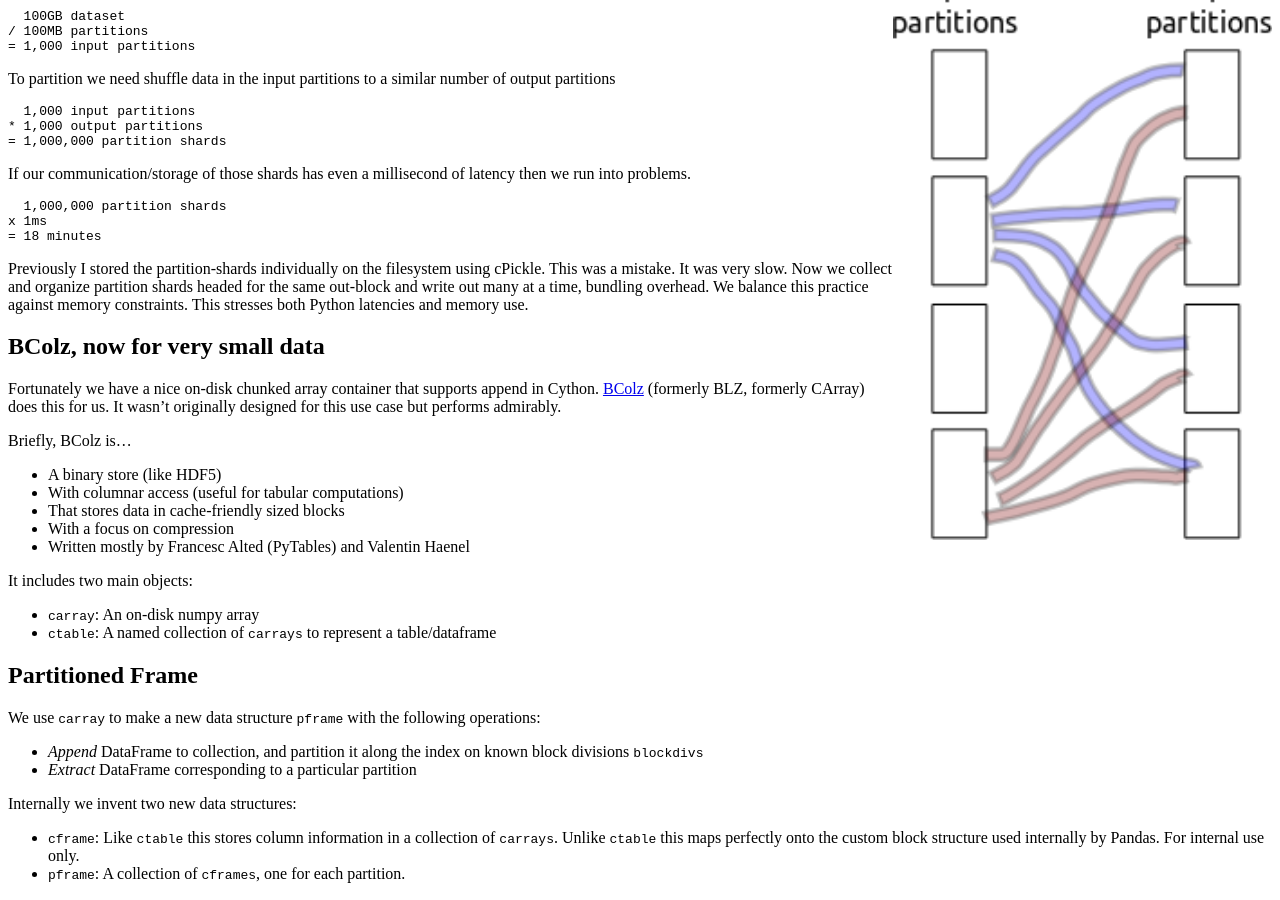
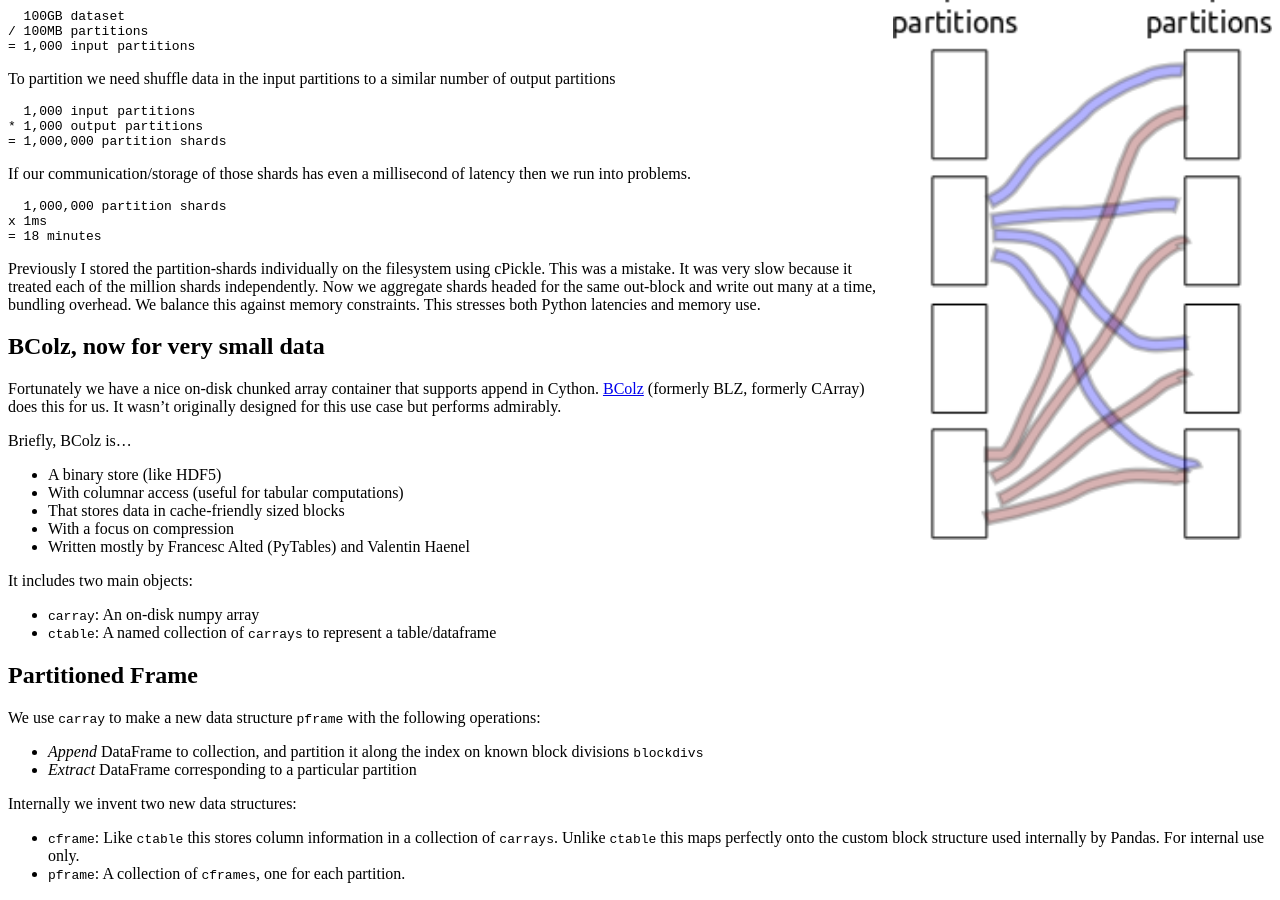
Before and after one commit to besyskymnbk/blog, a Jekyll site: the page built from _posts/work/2015-03-25-Towards-OOC-Partitioned-Frame.md, in a window 1280 px wide and 900 px high, scrolled down 659 px. Built offline with Jekyll 4.4.1, drawn with Linux system fonts in a browser that asks for light colours; comment, search, counter and statistics services are not loaded.

Commit message:
edits to pframe

```diff
--- a/_posts/work/2015-03-25-Towards-OOC-Partitioned-Frame.md
+++ b/_posts/work/2015-03-25-Towards-OOC-Partitioned-Frame.md
@@ -67,10 +67,11 @@ then we run into problems.
     = 18 minutes
 
 Previously I stored the partition-shards individually on the filesystem using
-cPickle.  This was a mistake.  It was very slow.  Now we collect and organize
-partition shards headed for the same out-block and write out many at a time,
-bundling overhead.  We balance this practice against memory constraints.  This
-stresses both Python latencies and memory use.
+cPickle.  This was a mistake.  It was very slow because it treated each of the
+million shards independently.  Now we aggregate shards headed for the same
+out-block and write out many at a time, bundling overhead.  We balance this
+against memory constraints.  This stresses both Python latencies and memory
+use.
 
 
 BColz, now for very small data
```
